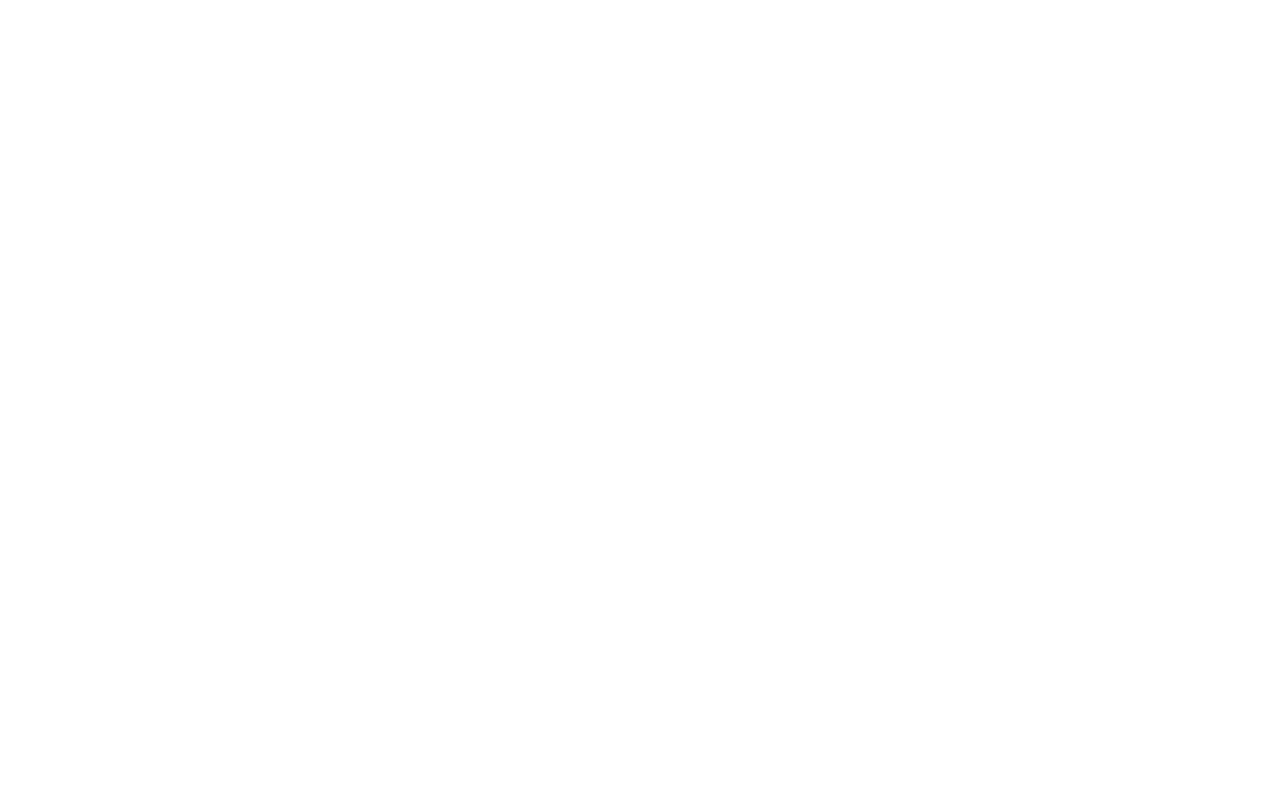
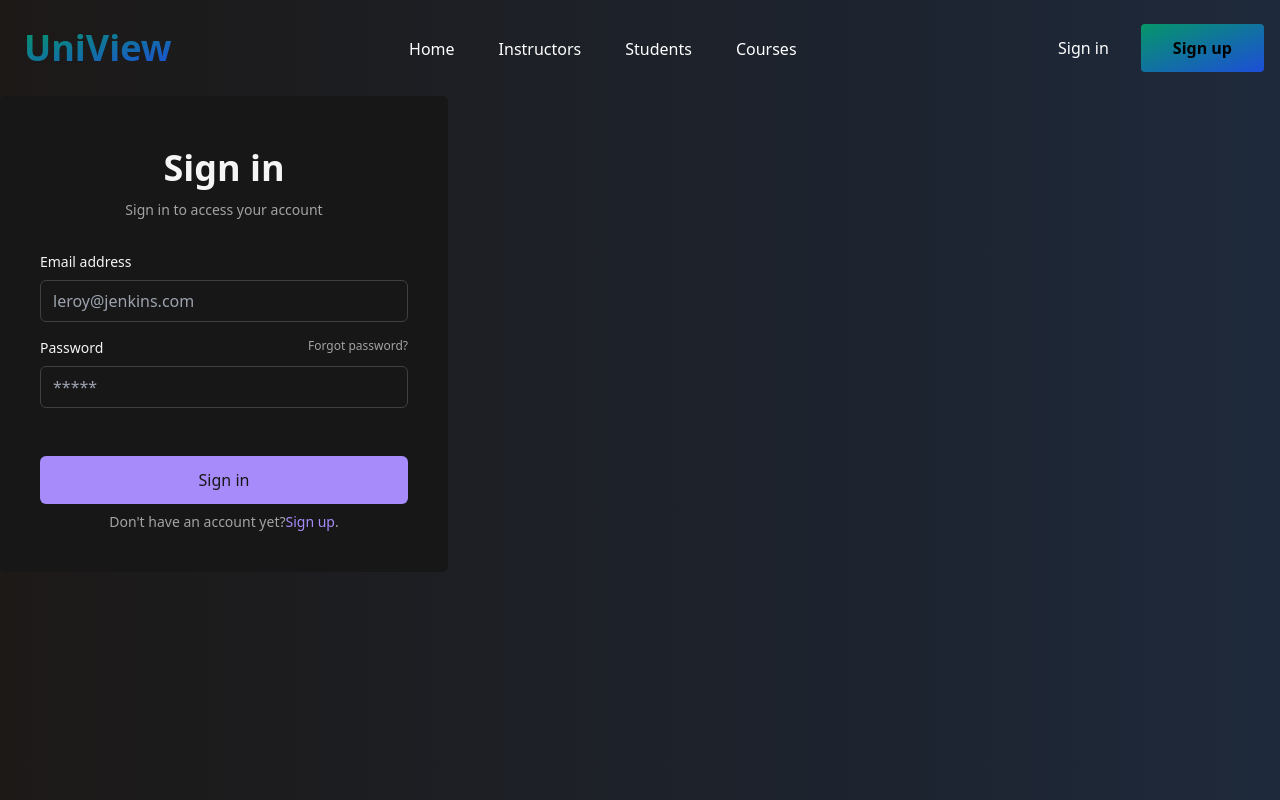
Before and after one commit to JonathanNordby/CS460Project, a React (Create React App) app in the folder frontend/: page /sign_in in a window 1280 px wide. Before the commit this address had no page. Built offline with nearby package versions, Linux system fonts and the light colour scheme.

Commit message:
Basic sign in / sign up (not working yet)

```diff
--- a/frontend/src/components/Header.js
+++ b/frontend/src/components/Header.js
@@ -25,8 +25,8 @@ const Header = () => {
                 </li>
                 </ul>
                 <div className="items-center flex-shrink-0 hidden lg:flex">
-                <button className="text-white self-center px-8 py-3 rounded">Sign in</button>
-                <button className="self-center px-8 py-3 font-semibold rounded bg-gradient-to-br from-emerald-600 to-blue-700 text-black">Sign up</button>
+                <NavLink to="/sign_in"><button className="text-white self-center px-8 py-3 rounded">Sign in</button></NavLink>
+                <NavLink to="/sign_up"><button className="self-center px-8 py-3 font-semibold rounded bg-gradient-to-br from-emerald-600 to-blue-700 text-black">Sign up</button></NavLink>
                 </div>
                 <button className="p-4 lg:hidden">
                 <svg xmlns="http://www.w3.org/2000/svg" fill="none" viewBox="0 0 24 24" stroke="currentColor" className="w-6 h-6 text-coolGray-100">
--- a/frontend/src/components/Table.js
+++ b/frontend/src/components/Table.js
@@ -40,7 +40,7 @@ const Table = (props) => {
             {isLoading ? (
                 <p>Loading ...</p>
             ) : (
-                <div className="container p-2 mx-auto sm:p-4 dark:text-coolGray-100">
+                <div className="container p-2 mx-auto sm:p-4 dark:text-neutral-100">
                     <h2 className="mb-4 text-2xl font-semibold leading-tight text-white">Instructors</h2>
                     <div className="overflow-x-auto">
                         <table className="min-w-full text-xs">
--- a/frontend/src/index.js
+++ b/frontend/src/index.js
@@ -10,6 +10,8 @@ import reportWebVitals from './reportWebVitals';
 import Courses from './routes/courses';
 import Students from './routes/students';
 import Instructors from './routes/instructors';
+import SignIn from './routes/SignUp';
+import SignUp from './routes/SignIn';
 
 const container = document.getElementById('root');
 const root = createRoot(container);
@@ -21,6 +23,8 @@ root.render(
       <Route path="courses" element={<Courses />} />
       <Route path="students" element={<Students />} />
       <Route path="instructors" element={<Instructors />} />
+      <Route path="sign_in" element={<SignIn />} />
+      <Route path="sign_up" element={<SignUp />} />
     </Routes>
   </BrowserRouter>
 );
--- /dev/null
+++ b/frontend/src/routes/SignIn.js
@@ -0,0 +1,37 @@
+import Layout from '../templates/Layout';
+
+export default function SignUp() {
+  return (
+    <Layout>
+      <div className="flex flex-col max-w-md p-6 rounded-md sm:p-10 bg-neutral-900 text-neutral-100">
+	<div className="mb-8 text-center">
+		<h1 className="my-3 text-4xl font-bold">Sign in</h1>
+		<p className="text-sm text-neutral-400">Sign in to access your account</p>
+	</div>
+	<form novalidate="" action="" className="space-y-12 ng-untouched ng-pristine ng-valid" data-bitwarden-watching="1">
+		<div className="space-y-4">
+			<div>
+				<label for="email" className="block mb-2 text-sm">Email address</label>
+				<input type="email" name="email" id="email" placeholder="leroy@jenkins.com" className="w-full px-3 py-2 border rounded-md border-neutral-700 bg-neutral-900 text-neutral-100" />
+			</div>
+			<div>
+				<div className="flex justify-between mb-2">
+					<label for="password" className="text-sm">Password</label>
+					<a rel="noopener noreferrer" href="#" className="text-xs hover:underline text-neutral-400">Forgot password?</a>
+				</div>
+				<input type="password" name="password" id="password" placeholder="*****" className="w-full px-3 py-2 border rounded-md border-neutral-700 bg-neutral-900 text-neutral-100" />
+			</div>
+		</div>
+		<div className="space-y-2">
+			<div>
+				<button type="button" className="w-full px-8 py-3 rounded-md bg-violet-400 text-neutral-900">Sign in</button>
+			</div>
+			<p className="px-6 text-sm text-center text-neutral-400">Don't have an account yet?
+				<a rel="noopener noreferrer" href="#" className="hover:underline text-violet-400">Sign up</a>.
+			</p>
+		</div>
+	</form>
+</div>
+    </Layout>
+  )
+}
--- /dev/null
+++ b/frontend/src/routes/SignUp.js
@@ -0,0 +1,37 @@
+import Layout from '../templates/Layout';
+
+export default function SignIn() {
+  return (
+    <Layout>
+      <div className="flex flex-col max-w-md p-6 rounded-md sm:p-10 bg-neutral-900 text-neutral-100">
+	<div className="mb-8 text-center">
+		<h1 className="my-3 text-4xl font-bold">Sign in</h1>
+		<p className="text-sm text-neutral-400">Sign in to access your account</p>
+	</div>
+	<form novalidate="" action="" className="space-y-12 ng-untouched ng-pristine ng-valid" data-bitwarden-watching="1">
+		<div className="space-y-4">
+			<div>
+				<label for="email" className="block mb-2 text-sm">Email address</label>
+				<input type="email" name="email" id="email" placeholder="leroy@jenkins.com" className="w-full px-3 py-2 border rounded-md border-neutral-700 bg-neutral-900 text-neutral-100" />
+			</div>
+			<div>
+				<div className="flex justify-between mb-2">
+					<label for="password" className="text-sm">Password</label>
+					<a rel="noopener noreferrer" href="#" className="text-xs hover:underline text-neutral-400">Forgot password?</a>
+				</div>
+				<input type="password" name="password" id="password" placeholder="*****" className="w-full px-3 py-2 border rounded-md border-neutral-700 bg-neutral-900 text-neutral-100" />
+			</div>
+		</div>
+		<div className="space-y-2">
+			<div>
+				<button type="button" className="w-full px-8 py-3 rounded-md bg-violet-400 text-neutral-900">Sign in</button>
+			</div>
+			<p className="px-6 text-sm text-center text-neutral-400">Don't have an account yet?
+				<a rel="noopener noreferrer" href="#" className="hover:underline text-violet-400">Sign up</a>.
+			</p>
+		</div>
+	</form>
+</div>
+    </Layout>
+  )
+}
```
